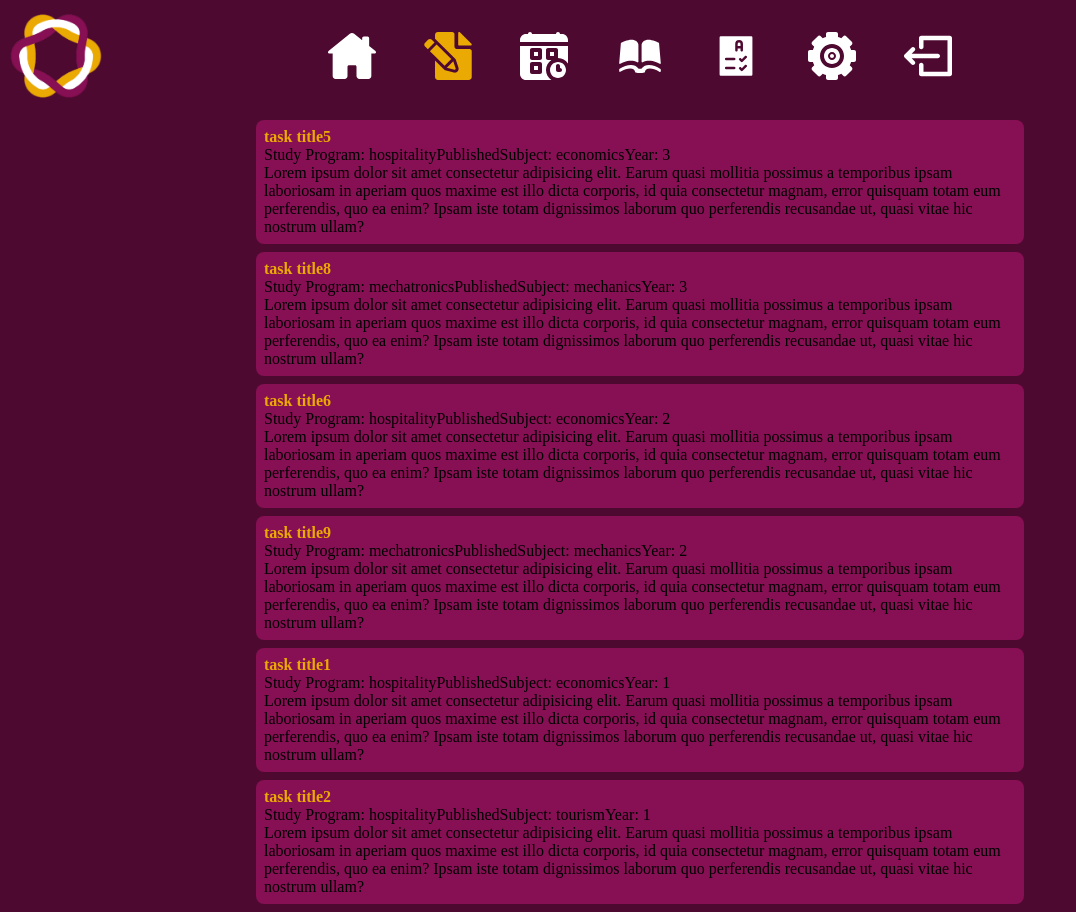
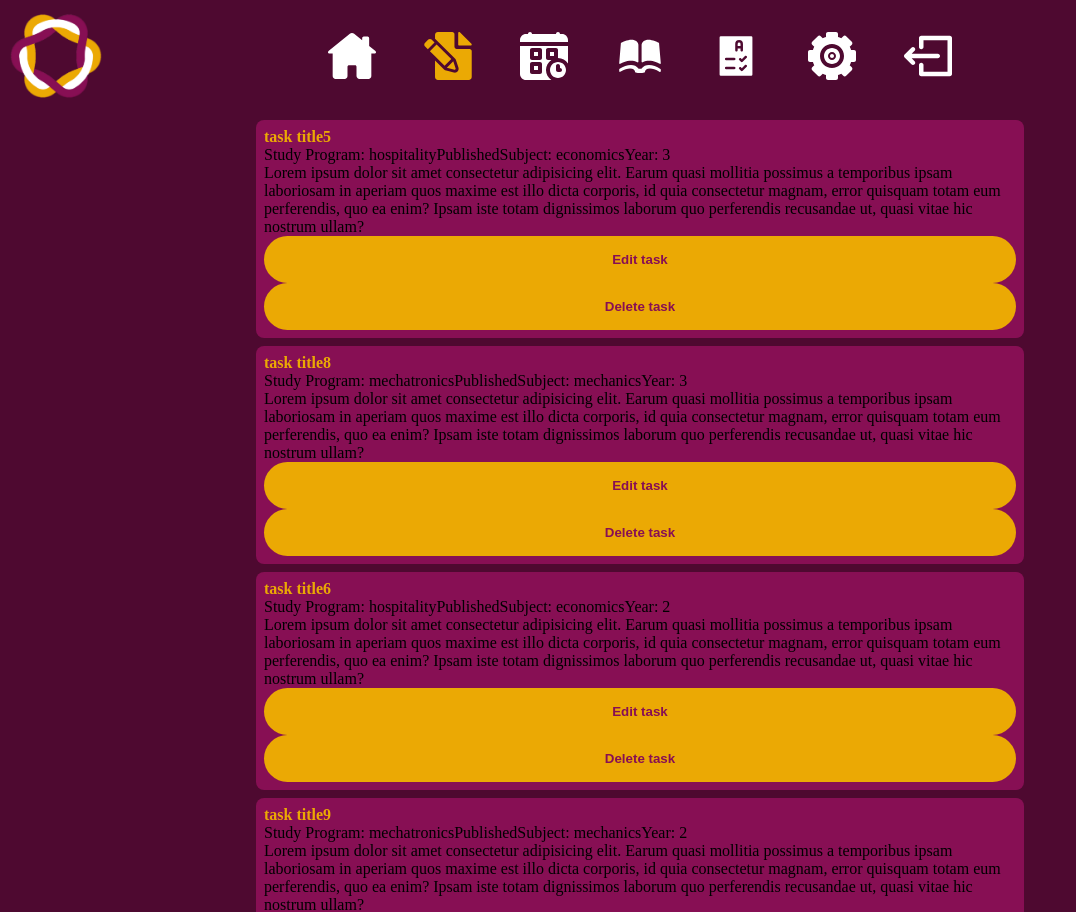
Before and after one commit to dhunjadi/vuka-v3, a React (Create React App) app: page /tasks in a window 1280 px wide. Shown: the whole page, without its empty margins (0-1076 px from the left). Built offline with nearby package versions, Linux system fonts and the light colour scheme.

Commit message:
modified card element, added buttons to cards in tasks page

```diff
--- a/src/components/Card.tsx
+++ b/src/components/Card.tsx
@@ -4,16 +4,19 @@ interface CardProps {
     header?: string;
     info?: string[];
     cursorPointer?: boolean;
+    showButtons: boolean;
+    buttons?: JSX.Element;
     onClick?: () => void;
 }
 
 const Card = (props: PropsWithChildren<CardProps>): JSX.Element => {
-    const {header, info, cursorPointer, children, onClick} = props;
+    const {header, info, cursorPointer, showButtons, buttons, children, onClick} = props;
     return (
         <div className={`c-card ${cursorPointer && 'cursor-p'}`} onClick={onClick}>
             <div className="c-card__header">{header}</div>
             <div className="c-card__info">{info}</div>
-            {children}
+            <div className="c-card__body">{children}</div>
+            <div className="c-card__footer">{showButtons && <div className="c-card__footer_buttons">{buttons}</div>}</div>
         </div>
     );
 };
@@ -24,5 +27,7 @@ Card.defaultProps = {
     header: '',
     info: [],
     cursorPointer: false,
+    showButtons: false,
+    buttons: undefined,
     onClick: undefined,
 };
--- a/src/pages/TasksPage.tsx
+++ b/src/pages/TasksPage.tsx
@@ -17,7 +17,17 @@ const TasksPage = (): JSX.Element => {
         })
         .map((task) => {
             return (
-                <Card header={task.title} info={[`Subject: ${task.subject}`, `Year: ${task.year.toString()}`]} key={task.id}>
+                <Card
+                    header={task.title}
+                    info={[`Subject: ${task.subject}`, `Year: ${task.year.toString()}`]}
+                    showButtons
+                    buttons={
+                        <>
+                            <button className="btn btn--primary">Mark as completed</button>
+                        </>
+                    }
+                    key={task.id}
+                >
                     {task.text}
                 </Card>
             );
@@ -30,6 +40,7 @@ const TasksPage = (): JSX.Element => {
         .map((task) => {
             return (
                 <Card
+                    key={task.id}
                     header={task.title}
                     info={[
                         `Study Program: ${task.studyProgram}`,
@@ -37,7 +48,13 @@ const TasksPage = (): JSX.Element => {
                         `Subject: ${task.subject}`,
                         `Year: ${task.year.toString()}`,
                     ]}
-                    key={task.id}
+                    showButtons
+                    buttons={
+                        <>
+                            <button className="btn btn--primary">Edit task</button>
+                            <button className="btn btn--primary">Delete task</button>
+                        </>
+                    }
                 >
                     {task.text}
                 </Card>
```
